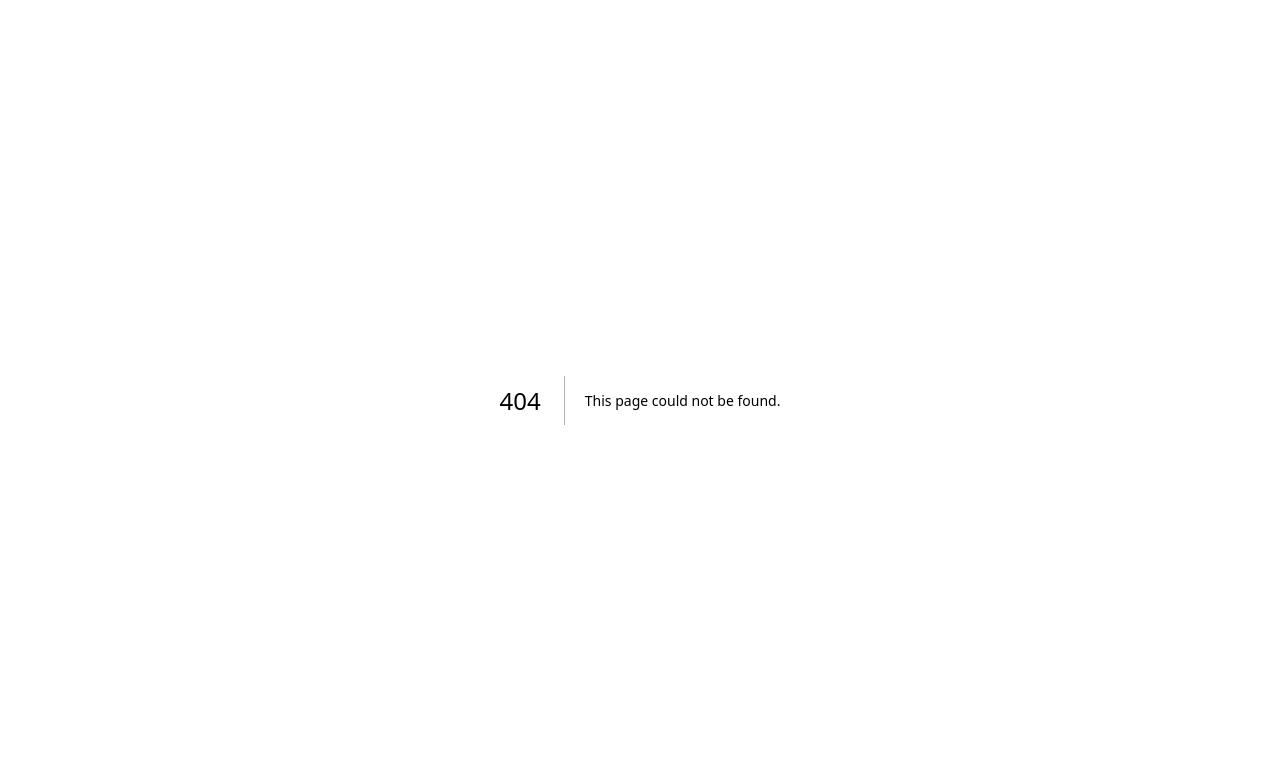
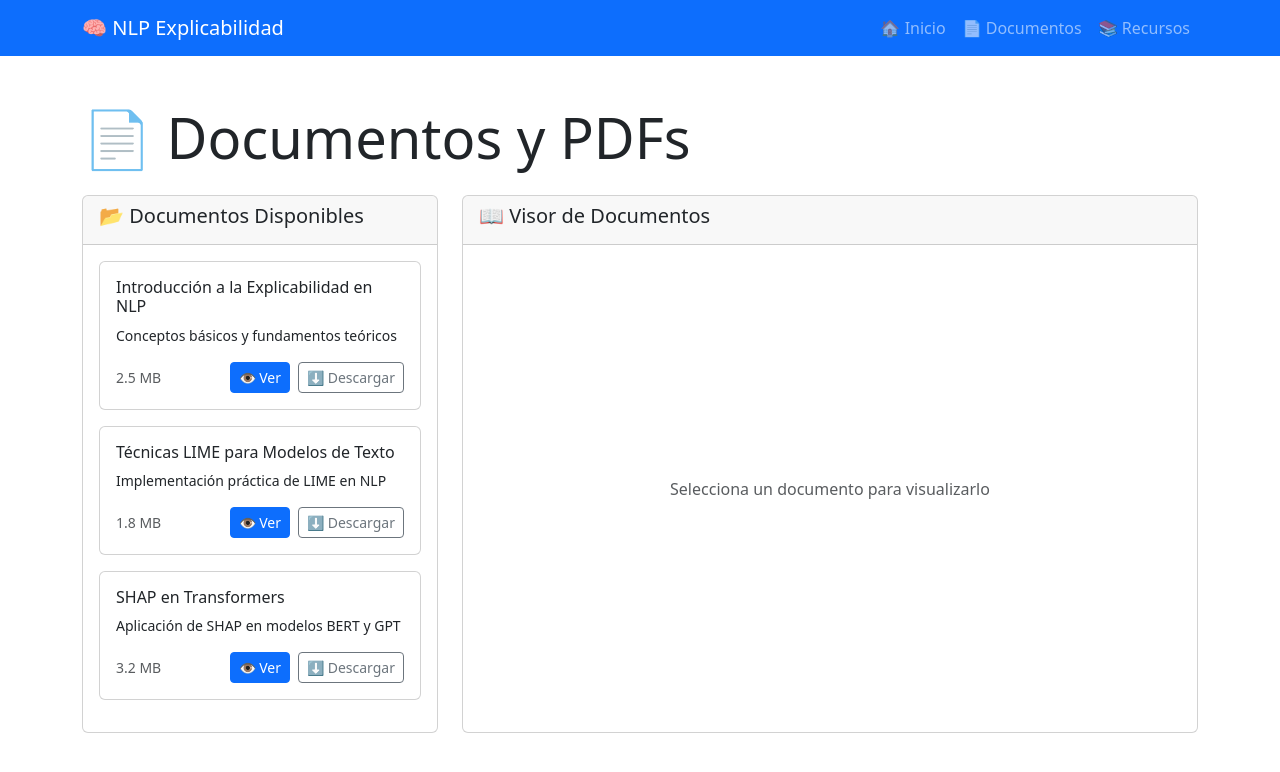
Before and after one commit to COMPUMAX-EC/NPL.github.io, a Next.js app: page /documentos in a window 1280 px wide. Before the commit this address had no page. Shown: the top 772 px of the page. Built offline with nearby package versions, Linux system fonts and the light colour scheme.

Commit message:
documentos y recursos

```diff
--- /dev/null
+++ b/pages/documentos.js
@@ -0,0 +1,122 @@
+import React, { useState } from 'react';
+import Navbar from '../components/Navbar';
+
+export default function Documentos() {
+  const [selectedPdf, setSelectedPdf] = useState(null);
+
+  // Lista de PDFs disponibles
+  const pdfs = [
+    {
+      id: 1,
+      title: "Introducción a la Explicabilidad en NLP",
+      description: "Conceptos básicos y fundamentos teóricos",
+      filename: "intro-explicabilidad-nlp.pdf",
+      size: "2.5 MB"
+    },
+    {
+      id: 2,
+      title: "Técnicas LIME para Modelos de Texto",
+      description: "Implementación práctica de LIME en NLP",
+      filename: "lime-nlp-tutorial.pdf",
+      size: "1.8 MB"
+    },
+    {
+      id: 3,
+      title: "SHAP en Transformers",
+      description: "Aplicación de SHAP en modelos BERT y GPT",
+      filename: "shap-transformers.pdf",
+      size: "3.2 MB"
+    }
+  ];
+
+  return (
+    <>
+      <Navbar />
+      <div className="container py-5">
+        <h1 className="display-4 mb-4">📄 Documentos y PDFs</h1>
+
+        <div className="row">
+          {/* Lista de PDFs */}
+          <div className="col-md-4">
+            <div className="card">
+              <div className="card-header">
+                <h5>📂 Documentos Disponibles</h5>
+              </div>
+              <div className="card-body">
+                {pdfs.map((pdf) => (
+                  <div key={pdf.id} className="card mb-3">
+                    <div className="card-body p-3">
+                      <h6 className="card-title">{pdf.title}</h6>
+                      <p className="card-text small">{pdf.description}</p>
+                      <div className="d-flex justify-content-between align-items-center">
+                        <small className="text-muted">{pdf.size}</small>
+                        <div>
+                          <button
+                            className="btn btn-sm btn-primary me-2"
+                            onClick={() => setSelectedPdf(pdf.filename)}
+                          >
+                            👁️ Ver
+                          </button>
+                          <a
+                            href={`/pdfs/${pdf.filename}`}
+                            download
+                            className="btn btn-sm btn-outline-secondary"
+                          >
+                            ⬇️ Descargar
+                          </a>
+                        </div>
+                      </div>
+                    </div>
+                  </div>
+                ))}
+              </div>
+            </div>
+          </div>
+
+          {/* Visor de PDF */}
+          <div className="col-md-8">
+            <div className="card h-100">
+              <div className="card-header d-flex justify-content-between align-items-center">
+                <h5>📖 Visor de Documentos</h5>
+                {selectedPdf && (
+                  <a
+                    href={`/pdfs/${selectedPdf}`}
+                    target="_blank"
+                    rel="noopener noreferrer"
+                    className="btn btn-sm btn-outline-primary"
+                  >
+                    🔗 Abrir en nueva pestaña
+                  </a>
+                )}
+              </div>
+              <div className="card-body p-0">
+                {selectedPdf ? (
+                  <iframe
+                    src={`/pdfs/${selectedPdf}`}
+                    width="100%"
+                    height="600px"
+                    style={{ border: 'none' }}
+                    title="PDF Viewer"
+                  >
+                    <p>Tu navegador no soporta la visualización de PDFs.
+                       <a href={`/pdfs/${selectedPdf}`} target="_blank" rel="noopener noreferrer">
+                         Haz clic aquí para descargar el PDF
+                       </a>
+                    </p>
+                  </iframe>
+                ) : (
+                  <div className="d-flex align-items-center justify-content-center h-100 text-muted">
+                    <div className="text-center">
+                      <i className="bi bi-file-earmark-pdf" style={{ fontSize: '4rem' }}></i>
+                      <p className="mt-3">Selecciona un documento para visualizarlo</p>
+                    </div>
+                  </div>
+                )}
+              </div>
+            </div>
+          </div>
+        </div>
+      </div>
+    </>
+  );
+}
```
Also changed, not shown: pages/recursos.js (added, +53 -0 lines).
